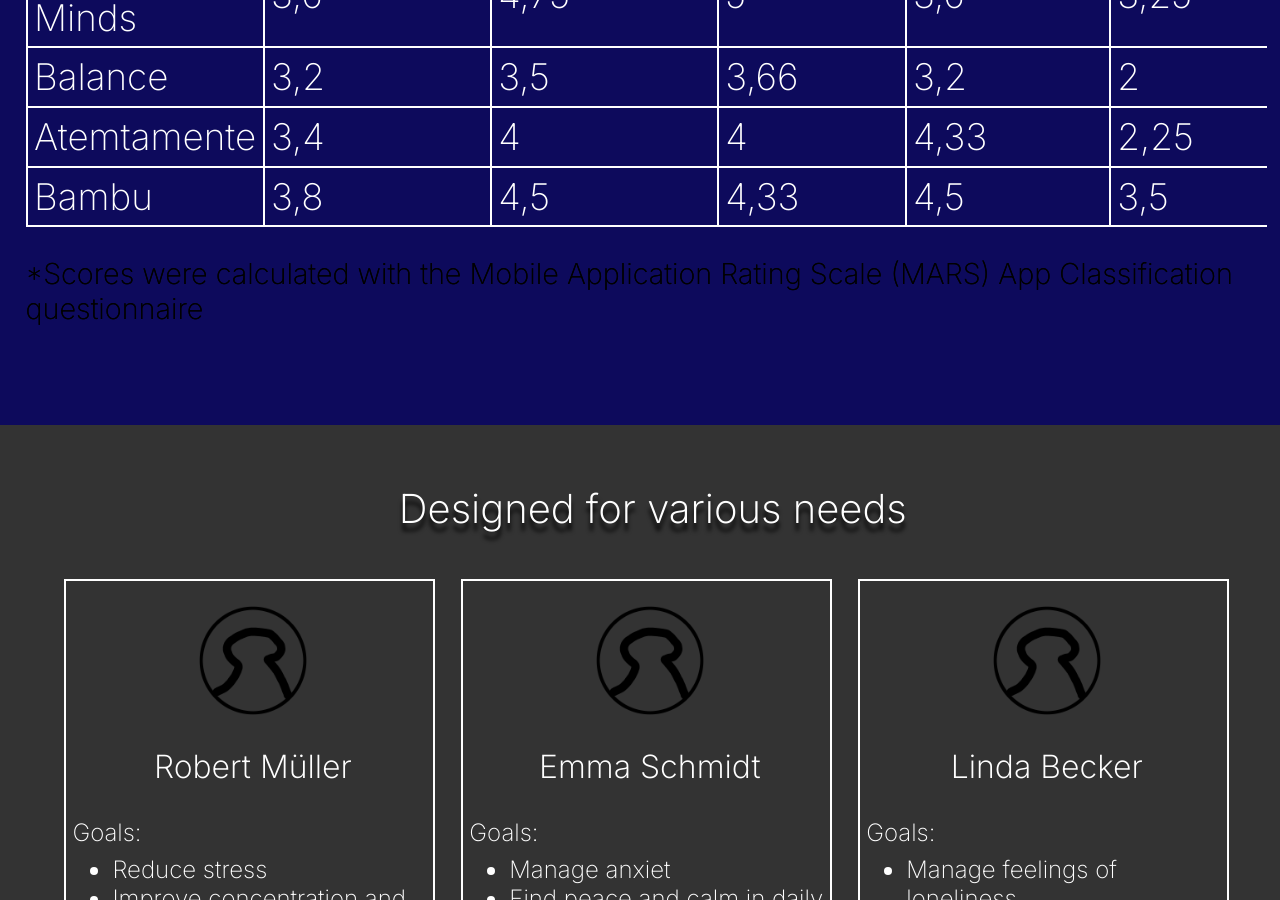
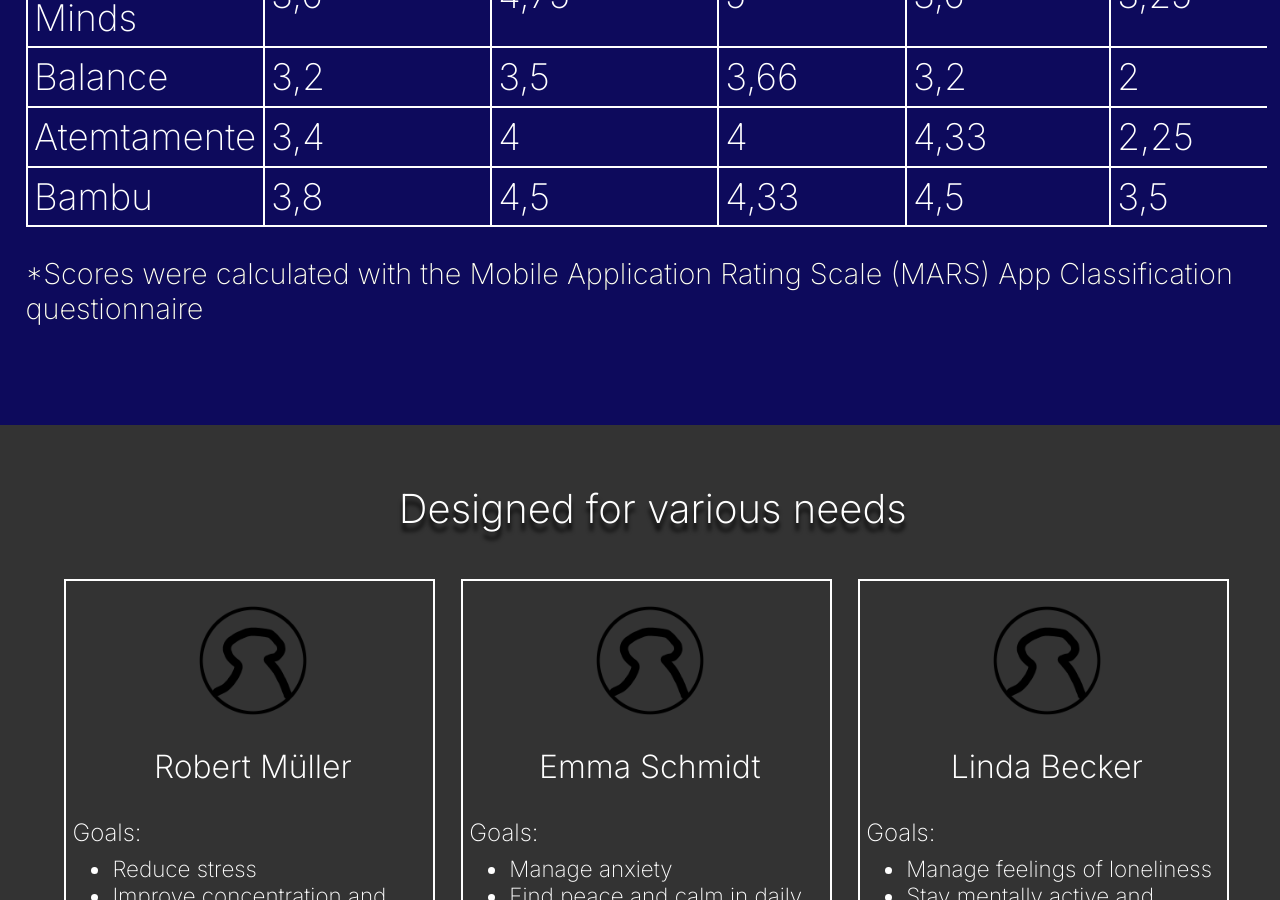
Before and after one commit to Prevail29/Mindful_Ride_Website, a Jekyll site: the page built from index.html, in a window 1280 px wide and 900 px high, scrolled down 2275 px. Built offline with Jekyll 4.4.1, drawn with Linux system fonts in a browser that asks for light colours.

Commit message:
Added responsiveness for mobile devices

```diff
--- a/_sass/main.scss
+++ b/_sass/main.scss
@@ -211,15 +211,96 @@
   text-shadow: 0px 8px 4px black;
 }
 
-#Research .section3_text p{
+#Research p{
   text-align: left;
   font-size: 1.8rem;
   font-weight: 200;
+  color: white;
   text-shadow: 0px 0px 0px black;
 }
 // SECTION 3
 
 // SECTION 4
+@media (max-width: 1200px) {
+  #Persona .persona_icon {
+    width: 25%;
+    margin: 0 auto;
+    align-items: center;
+    justify-content: center;
+    display: block;
+    margin-left: auto;
+    margin-right: auto;
+  }
+
+  #Persona .persona{
+    border: 2px solid white;
+    width: 80%;
+    padding-bottom: 4vw;
+    padding-top: 2vw;
+    padding-left: 0.5vw;
+    margin: 1vw;
+    display: block;
+    margin-left: auto;
+    margin-right: auto;
+  }
+
+  #Persona p{
+    margin-top: 0;
+    font-size: 1.4rem;
+    font-weight: 200;
+    color: white;
+    margin-bottom: 0.5rem;
+  }
+
+  #Persona ul li{
+    font-size: 1.2rem;
+    font-weight: 200;
+    color: white;
+  }
+}
+
+@media (min-width: 1200px) {
+  #Persona .persona_icon {
+    width: 30%;
+    margin: 0 auto;
+    align-items: center;
+    justify-content: center;
+  }
+
+  #Persona .persona{
+    border: 2px solid white;
+    width: 30%;
+    padding-bottom: 4vw;
+    padding-top: 2vw;
+    padding-left: 0.5vw;
+    margin: 1vw;
+    float: left;
+    display: flex;
+    flex-direction: column;
+    height: 28rem;
+  }
+
+  #Persona .persona:after{
+    content: "";
+    display: table;
+    clear: both;
+  }
+
+  #Persona p{
+    margin-top: 0;
+    font-size: 1.5rem;
+    font-weight: 200;
+    color: white;
+    margin-bottom: 0.5rem;
+  }
+
+  #Persona ul li{
+    font-size: 1.4rem;
+    font-weight: 200;
+    color: white;
+  }
+}
+
 #Persona{
   background-color: #333333;
   display: block;
@@ -245,48 +326,8 @@
   color: white;
 }
 
-#Persona p{
-  margin-top: 0;
-  font-size: 1.5rem;
-  font-weight: 200;
-  color: white;
-  margin-bottom: 0.5rem;
-}
-
 #Persona ul{
   margin-top: 0;
-}
-
-#Persona ul li{
-  font-size: 1.5rem;
-  font-weight: 200;
-  color: white;
-}
-
-#Persona .persona_icon {
-  width: 30%;
-  margin: 0 auto;
-  align-items: center;
-  justify-content: center;
-}
-
-#Persona .persona{
-  border: 2px solid white;
-  width: 30%;
-  padding-bottom: 4vw;
-  padding-top: 2vw;
-  padding-left: 0.5vw;
-  margin: 1vw;
-  float: left;
-  display: flex;
-  flex-direction: column;
-  height: 28rem;
-}
-
-#Persona .persona:after{
-  content: "";
-  display: table;
-  clear: both;
 }
 
 // SECTION 4
--- a/index.html
+++ b/index.html
@@ -93,9 +93,7 @@
             </tr>
         </table>
     </div>
-    <div class="section3_text">
-        <p>*Scores were calculated with the Mobile Application Rating Scale (MARS) App Classification questionnaire</p>
-    </div>
+    <p>*Scores were calculated with the Mobile Application Rating Scale (MARS) App Classification questionnaire</p>
 </div>
 <div id="Persona">
     <h2>Designed for various needs</h2>
@@ -114,7 +112,7 @@
         <h3>Emma Schmidt</h3>
         <p class="normal_text">Goals:</p>
         <ul>
-            <li>Manage anxiet</li>
+            <li>Manage anxiety</li>
             <li>Find peace and calm in daily life</li>
             <li>Build resilience and emotional strength</li>
         </ul>
```
